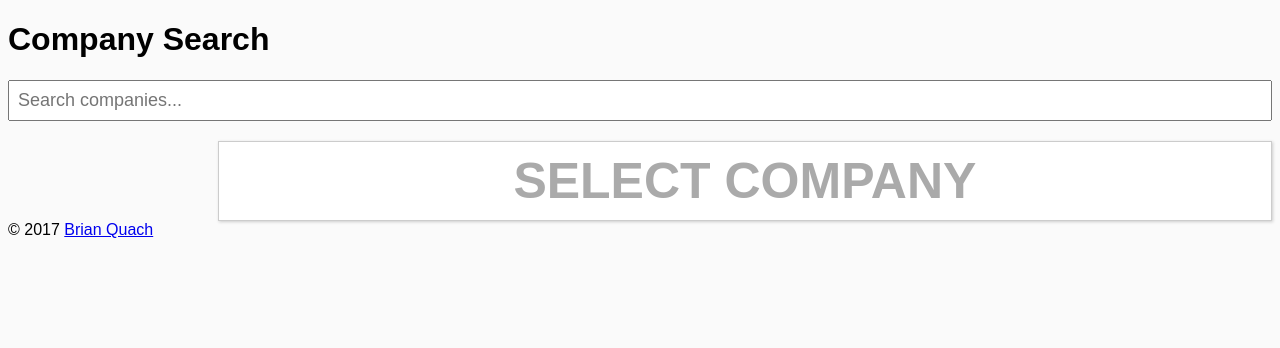
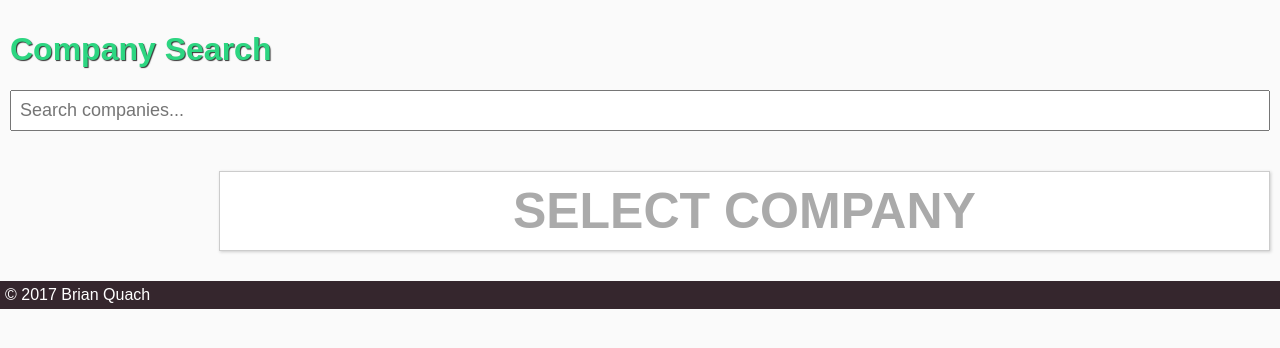
Before and after one commit to brianquach/bc-fe-challenge, a plain HTML site: page public/index.html in a window 1280 px wide. Drawn offline with Linux system fonts and the light colour scheme; no server answers.

Commit message:
Style: spacing

```diff
--- a/public/index.html
+++ b/public/index.html
@@ -7,9 +7,8 @@
     <link rel="stylesheet" href="static/css/styles.css">
   </head>
   <body>
-    <h1>Company Search</h1>
-
     <header class="company-search">
+      <h1>Company Search</h1>
       <input id="searchBox" class="company-search__box" type="text" placeholder="Search companies...">
     </header>
 
@@ -28,7 +27,7 @@
       </article>
     </main>
 
-    <footer>
+    <footer class="site-footer">
       &copy; 2017 <a href="http://www.github.com/brianquach">Brian Quach</a>
     </footer>
 
--- a/public/static/css/styles.css
+++ b/public/static/css/styles.css
@@ -7,6 +7,7 @@ body {
   font-family: Arial, Helvetica, sans-serif;
   font-size: 1.6rem;
   background: #fafafa;
+  margin: 0;
 }
 
 ul {
@@ -18,10 +19,20 @@ ul {
   box-sizing: border-box;
 }
 
+h1 {
+  color: #2cd681;
+  text-shadow: 1px 1px 1px #333333;
+}
+
+header {
+  padding: 1rem;
+}
+
 /* Layout */
 .content {
   display: flex;
   margin-top: 2rem;
+  padding: 1rem;
 }
 
 .company-search {
@@ -40,6 +51,18 @@ ul {
   margin-left: 2rem;
   box-shadow: 1px 1px 3px 0 #cccccc;
   flex-grow: 3;
+}
+
+.site-footer {
+  background-color: #35262D;
+  color: #ffffff;
+  margin-top: 2rem;
+  padding: .5rem;
+}
+
+.site-footer a {
+  color: #ffffff;
+  text-decoration: none;
 }
 
 /* Company Information */
```
